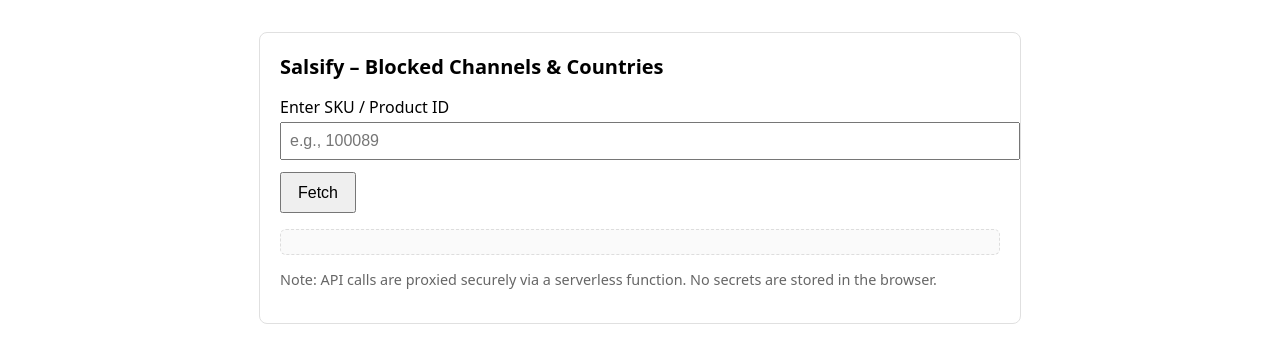
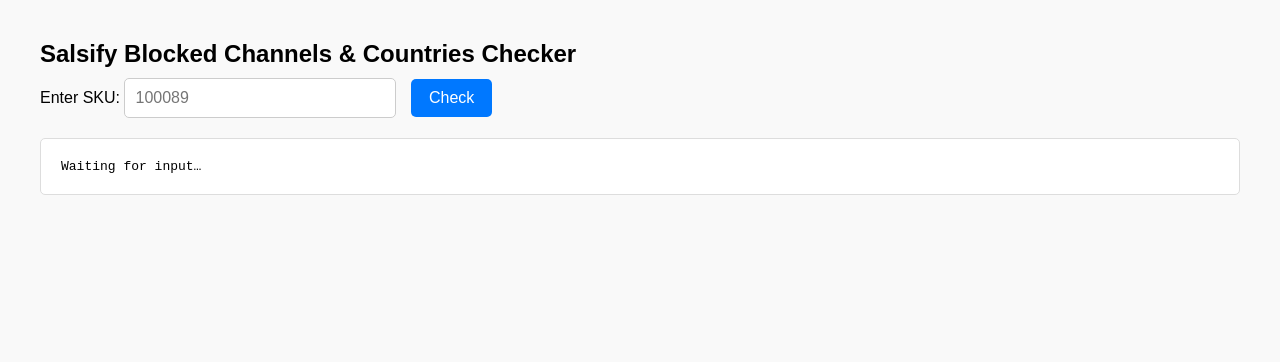
Before and after one commit to Gleamm89/GH-SFS-BLOCKED, a plain HTML site: page index.html in a window 1280 px wide. Drawn offline with Linux system fonts and the light colour scheme.

Commit message:
Update index.html

```diff
--- a/index.html
+++ b/index.html
@@ -1,96 +1,80 @@
 <!DOCTYPE html>
-<html lang="en">
+<html>
 <head>
-  <meta charset="UTF-8" />
-  <meta name="viewport" content="width=device-width, initial-scale=1.0"/>
-  <title>Salsify SKU Viewer</title>
+  <meta charset="utf-8">
+  <title>Salsify Blocked Checker</title>
   <style>
-    body { font-family: system-ui, -apple-system, Segoe UI, Roboto, Arial, sans-serif; margin: 2rem; }
-    .card { max-width: 720px; margin: 0 auto; padding: 1.25rem; border: 1px solid #e0e0e0; border-radius: 8px; }
-    h1 { font-size: 1.25rem; margin: 0 0 1rem; }
-    label { display: block; margin: 0.75rem 0 0.25rem; }
-    input { width: 100%; padding: 0.5rem; font-size: 1rem; }
-    button { margin-top: 0.75rem; padding: 0.6rem 1rem; font-size: 1rem; cursor: pointer; }
-    .result { margin-top: 1rem; padding: 0.75rem; background: #fafafa; border: 1px dashed #ddd; border-radius: 6px; white-space: pre-wrap; }
-    .muted { color: #666; font-size: 0.9rem; }
-    .error { color: #b00020; }
-    .loading { opacity: 0.7; }
+    body {
+      font-family: Arial, sans-serif;
+      margin: 40px;
+      background: #f9f9f9;
+    }
+    h2 {
+      margin-bottom: 10px;
+    }
+    input {
+      padding: 10px;
+      font-size: 1rem;
+      width: 250px;
+      border: 1px solid #ccc;
+      border-radius: 5px;
+    }
+    button {
+      padding: 10px 18px;
+      font-size: 1rem;
+      margin-left: 10px;
+      border: none;
+      background: #0078ff;
+      color: white;
+      border-radius: 5px;
+      cursor: pointer;
+    }
+    button:hover {
+      background: #005fcc;
+    }
+    pre {
+      background: #ffffff;
+      padding: 20px;
+      margin-top: 20px;
+      border-radius: 5px;
+      border: 1px solid #ddd;
+      white-space: pre-wrap;
+    }
   </style>
 </head>
 <body>
-  <div class="card">
-    <h1>Salsify – Blocked Channels & Countries</h1>
 
-    <label for="sku">Enter SKU / Product ID</label>
-    <input id="sku" type="text" placeholder="e.g., 100089" />
+<h2>Salsify Blocked Channels & Countries Checker</h2>
 
-    <button id="fetchBtn">Fetch</button>
+<label>Enter SKU:</label>
+<input id="sku" type="text" placeholder="100089" />
+<button onclick="checkSKU()">Check</button>
 
-    <div id="status" class="muted"></div>
-
-    <div id="output" class="result"></div>
-
-    <p class="muted">
-      Note: API calls are proxied securely via a serverless function. No secrets are stored in the browser.
-    </p>
-  </div>
+<pre id="output">Waiting for input…</pre>
 
 <script>
-    const btn = document.getElementById('fetchBtn');
-    const statusEl = document.getElementById('status');
-    const outputEl = document.getElementById('output');
-    const input = document.getElementById('sku');
+async function checkSKU() {
+  const sku = document.getElementById("sku").value.trim();
+  const output = document.getElementById("output");
 
-    async function fetchData() {
-      const sku = input.value.trim();
   if (!sku) {
-        statusEl.textContent = 'Please enter a SKU or product ID.';
-        statusEl.className = 'muted error';
+    output.textContent = "❗ Please enter a SKU.";
     return;
   }
-      statusEl.textContent = 'Fetching…';
-      statusEl.className = 'muted loading';
-      outputEl.textContent = '';
+
+  const url = `https://blue-bread-f981.guusj89.workers.dev/?sku=${sku}`;
+
+  output.textContent = "⏳ Loading...";
 
   try {
-        // Replace with your deployed proxy URL (see serverless section below)
-        const proxyBase = 'https://YOUR-VERCEL-APP.vercel.app/api/salsify';
-        const url = `${proxyBase}?sku=${encodeURIComponent(sku)}`;
-
-        const res = await fetch(url, { method: 'GET' });
-        if (!res.ok) {
-          const text = await res.text();
-          throw new Error(`Proxy error ${res.status}: ${text}`);
-        }
+    const res = await fetch(url);
     const data = await res.json();
-
-        const { sku: returnedSku, blockedChannels, blockedCountries, rawExtract } = data;
-
-        let lines = [];
-        lines.push(`SKU: ${returnedSku ?? sku}`);
-        lines.push('');
-        lines.push(`Blocked_Channels: ${Array.isArray(blockedChannels) ? blockedChannels.join(', ') : (blockedChannels ?? '—')}`);
-        lines.push(`Blocked_countries: ${Array.isArray(blockedCountries) ? blockedCountries.join(', ') : (blockedCountries ?? '—')}`);
-
-        // Optional: Show how we extracted if fields missing
-        if ((!blockedChannels || blockedChannels.length === 0) && (!blockedCountries || blockedCountries.length === 0)) {
-          lines.push('');
-          lines.push('(The expected fields were not found; see raw parsing keys below)');
-          lines.push(JSON.stringify(rawExtract, null, 2));
-        }
-
-        outputEl.textContent = lines.join('\n');
-        statusEl.textContent = 'Done';
-        statusEl.className = 'muted';
+    output.textContent = JSON.stringify(data, null, 2);
   } catch (err) {
-        statusEl.textContent = 'Failed';
-        statusEl.className = 'muted error';
-        outputEl.textContent = `Error: ${err.message}`;
+    output.textContent = "❌ ERROR: " + err;
   }
 }
+</script>
 
-    btn.addEventListener('click', fetchData);
-    input.addEventListener('keydown', (e) => { if (e.key === 'Enter') fetchData(); });
-  </script>
 </body>
 </html>
```
Lines whose indentation alone changed are shown as unchanged.
